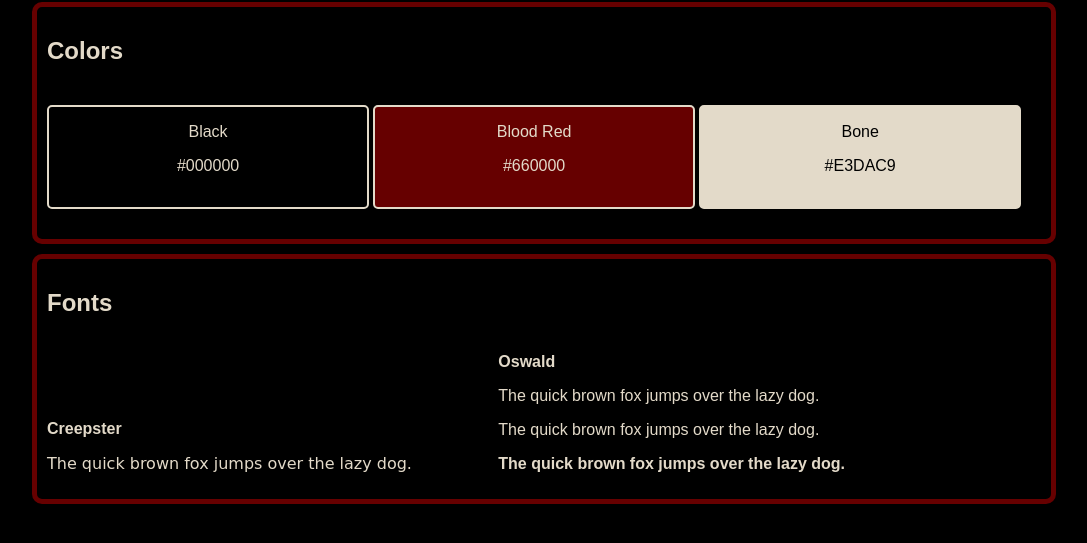
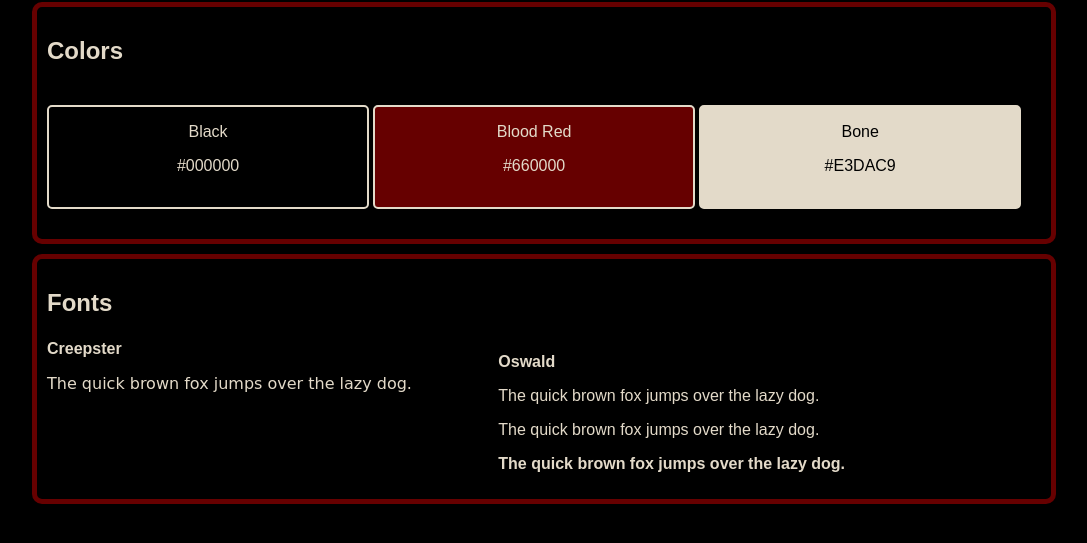
Before and after one commit to skyeman101/Web_Design_Sys, a plain HTML site: page index.html in a window 1280 px wide. Shown: the part 79-622 px from the top of the page, without its empty margins (96-1183 px from the left). Drawn offline with Linux system fonts and the light colour scheme; a web font is replaced by a local one.

Commit message:
Fixed font positioning

```diff
--- a/resources/css/style.css
+++ b/resources/css/style.css
@@ -37,6 +37,7 @@
   body {
       background-color: black;
       margin: 0 10%;
+      min-width: 700px;
   }
 
   h1 {
@@ -101,6 +102,8 @@
   .creepster {
     font-family: Creepster, cursive;
     color: #E3DAC9;
+    position: relative;
+    bottom: 5em;
   }
 
   .font-label {
```
